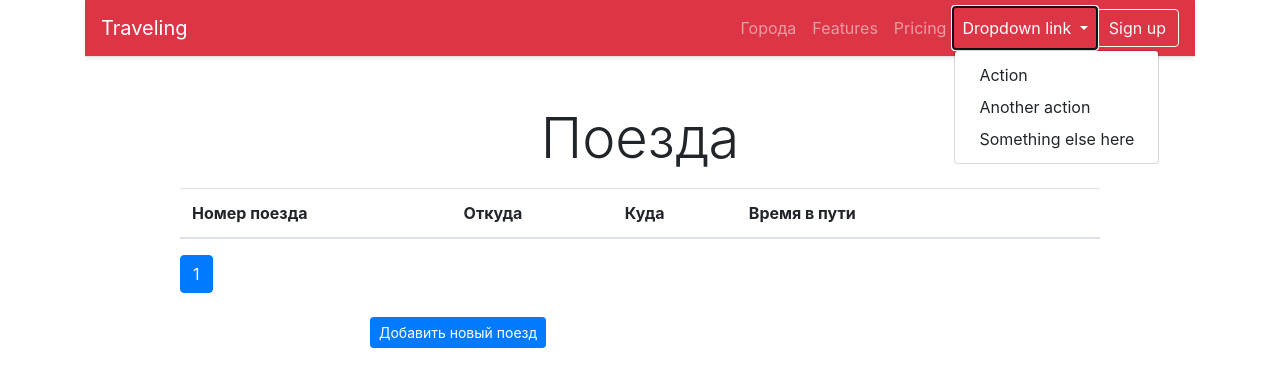
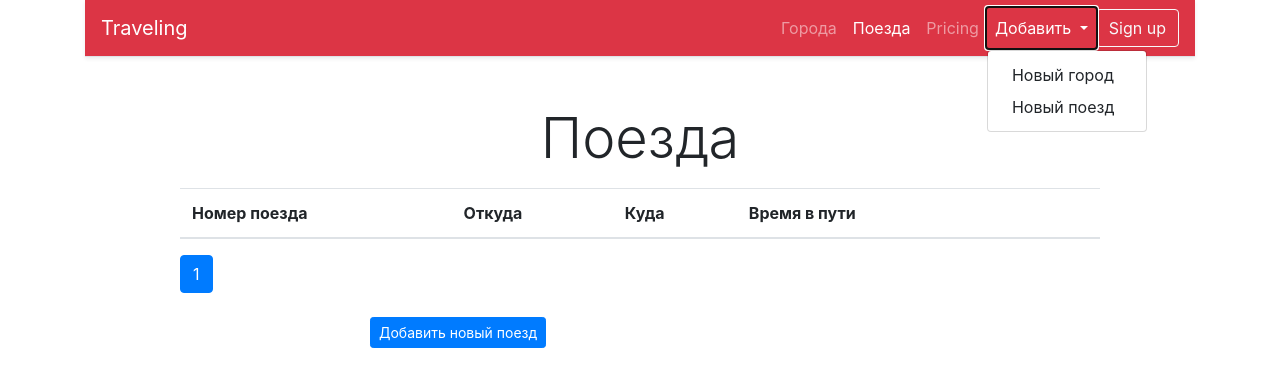
Before and after one commit to HunterOut/Travelling, a Django app: page /trains/ in a window 1280 px wide, after a click on "Добавить". Shown: the top 387 px of the page. Run offline with Django 3.2, Linux system fonts and the light colour scheme; data that the repository does not hold is empty; some libraries are stand-ins or nearby versions.

Commit message:
доделал приложение поезда

```diff
--- a/templates/base.html
+++ b/templates/base.html
@@ -1,4 +1,7 @@
 {% url 'city:home' as city_home_url %}
+{% url 'train:home' as train_home_url %}
+{% url 'train:add' as train_add_url %}
+{% url 'city:add' as city_add_url %}
 <!Doctype html>
 <html lang="en">
 
@@ -25,14 +28,14 @@
       <div class="collapse navbar-collapse" id="navbarNavDropdown">
         <ul class="navbar-nav ml-auto">
             <li class="nav-item {% if request.path == city_home_url%} active {%endif%}">
-                <a class="nav-link" href="{% url 'city:home'%}">
+                <a class="nav-link" href="{% url 'city:home' %}">
                     Города
                     <span class="sr-only">(current)</span>
                 </a>
             </li>
-            <li class="nav-item">
-                <a class="nav-link" href="#">
-                    Features
+            <li class="nav-item {% if request.path == train_home_url%} active {%endif%}">
+                <a class="nav-link" href="{% url 'train:home' %}">
+                    Поезда
                 </a>
             </li>
             <li class="nav-item">
@@ -41,7 +44,7 @@
                 </a>
             </li>
 
-            <li class="nav-item dropdown">
+            <li class="nav-item dropdown{% if request.path == train_add_url or request.path == city_add_url%} active {%endif%}">
                 <a
                    class="nav-link dropdown-toggle"
                    href="#"
@@ -50,12 +53,11 @@
                    data-toggle="dropdown"
                    aria-haspopup="true"
                    aria-expanded="false">
-                    Dropdown link
+                    Добавить
                 </a>
                   <div class="dropdown-menu" aria-labelledby="navbarDropdownMenuLink">
-                    <a class="dropdown-item" href="#">Action</a>
-                    <a class="dropdown-item" href="#">Another action</a>
-                    <a class="dropdown-item" href="#">Something else here</a>
+                    <a class="dropdown-item" href="{% url 'city:add' %}">Новый город</a>
+                    <a class="dropdown-item" href="{% url 'train:add' %}">Новый поезд</a>
                   </div>
             </li>
 
--- a/trains/templates/trains/home.html
+++ b/trains/templates/trains/home.html
@@ -18,7 +18,7 @@
                 {% for object in objects_list%}
                     <tr>
                         <td>
-                        <a href="">
+                        <a href="{% url 'train:detail' pk=object.pk %}">
                             {{ object.name }}
                         </a>
                         </td>
@@ -32,14 +32,14 @@
                             {{ object.travel_time }}
                         </td>
                         <td>
-                        <a href="">
+                        <a href="{% url 'train:update' pk=object.pk %}">
                             <button type="button" class="btn btn-primary btn-sm">
                                 Редактировать
                             </button>
                         </a>
                         </td>
                     <td>
-                        <a href="">
+                        <a href="{% url 'train:delete' pk=object.pk %}">
                             <button type="button" class="btn btn-danger btn-sm">
                                 Удалить
                             </button>
--- a/trains/templates/trains/update.html
+++ b/trains/templates/trains/update.html
@@ -1,7 +1,7 @@
 {% extends "base.html" %}
-{% block title %}Редактировать город{% endblock title%}
+{% block title %}Редактировать поезд{% endblock title%}
 {% block content %}
-    <h1 class="display-4">Редактировать город</h1>
+    <h1 class="display-4">Редактировать поезд</h1>
     <div class="row mx-auto">
         <div class="col-md-4">
             <form action="" method="post">{% csrf_token %}
--- a/trains/urls.py
+++ b/trains/urls.py
@@ -1,10 +1,10 @@
 from django.urls import path
-from .views import home, TrainCreateView
+from .views import home, TrainCreateView, TrainDetailView, TrainUpdateView, TrainDeleteView
 
 urlpatterns = [
-    #path('detail/<int:pk>/', CityDetailView.as_view(), name='detail'),
-    #path('update/<int:pk>/', CityUpdateView.as_view(), name='update'),
-    #path('delete/<int:pk>/', CityDeleteView.as_view(), name='delete'),
+    path('detail/<int:pk>/', TrainDetailView.as_view(), name='detail'),
+    path('update/<int:pk>/', TrainUpdateView.as_view(), name='update'),
+    path('delete/<int:pk>/', TrainDeleteView.as_view(), name='delete'),
     path('add/', TrainCreateView.as_view(), name='add'),
     path('', home, name='home'),
 ]
--- a/trains/views.py
+++ b/trains/views.py
@@ -1,8 +1,10 @@
 from django.shortcuts import render
 from django.core.paginator import Paginator
+from django.views.generic.detail import DetailView
 from django.views.generic.edit import CreateView, UpdateView, DeleteView
 from django.contrib.messages.views import SuccessMessageMixin
 from django.urls import reverse_lazy
+from django.contrib import messages
 from .models import Train
 from .forms import TrainForm
 
@@ -20,3 +22,26 @@ class TrainCreateView(SuccessMessageMixin, CreateView):
     template_name = 'trains/create.html'
     success_url = reverse_lazy('train:home')
     success_message = 'Поезд успешно создан!'
+
+
+class TrainDetailView(DetailView):
+    queryset = Train.objects.all()
+    context_object_name = 'object'
+    template_name = 'trains/detail.html'
+
+
+class TrainUpdateView(SuccessMessageMixin, UpdateView):
+    model = Train
+    form_class = TrainForm
+    template_name = 'trains/update.html'
+    success_url = reverse_lazy('train:home')
+    success_message = 'Поезд успешно отредактирован!'
+
+
+class TrainDeleteView(DeleteView):
+    model = Train
+    success_url = reverse_lazy('train:home')
+
+    def get(self, request, *args, **kwargs):
+        messages.success(request, 'Поезд успешно удален!')
+        return self.post(request, *args, **kwargs)
```
Also changed, not shown: trains/templates/trains/detail.html (+44 -3 lines).
